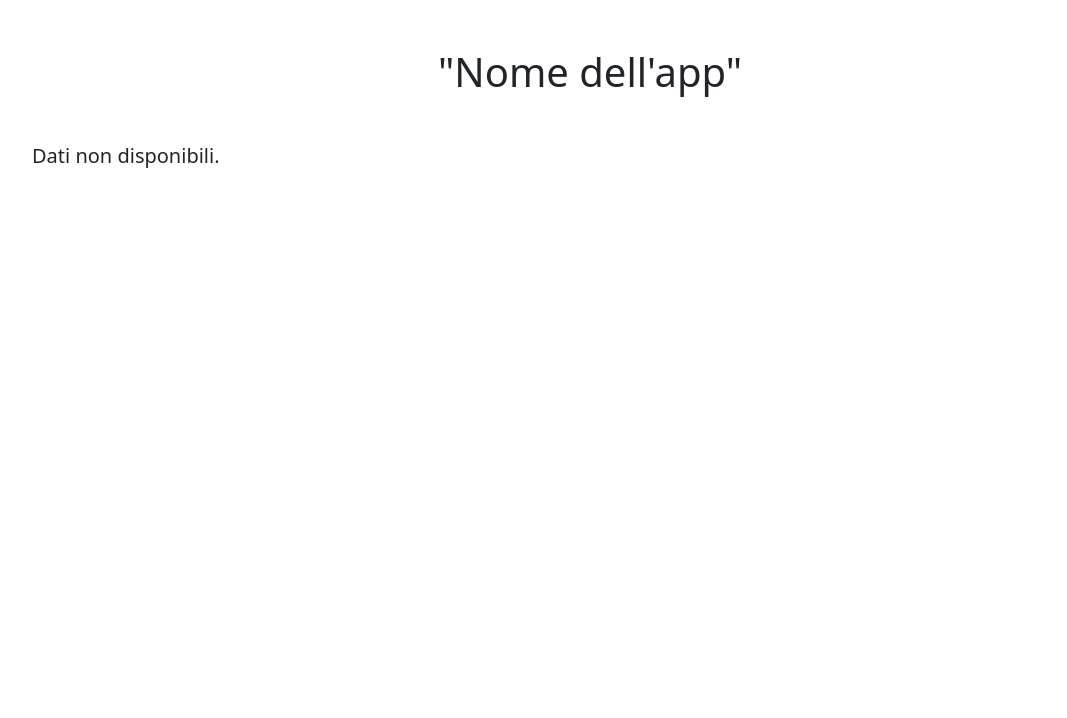
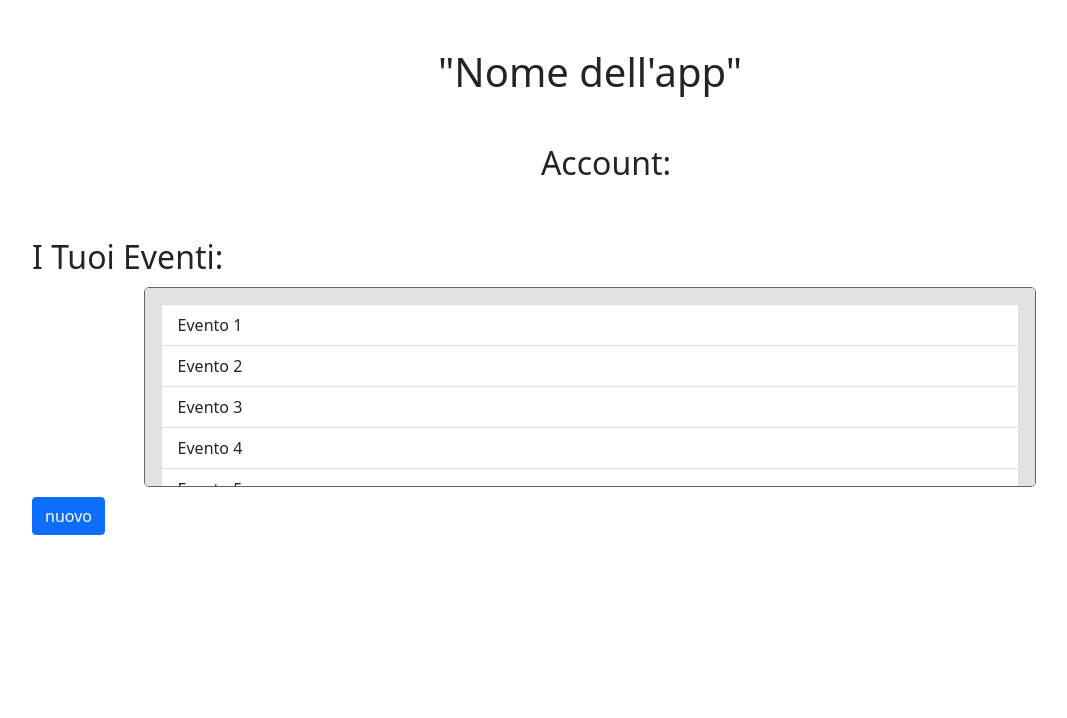
Before and after one commit to Sfabi28/Fides-Project, a plain HTML site: page html_project/business.html in a window 1280 px wide. Shown: the whole page, without its empty margins (50-1117 px from the left). Drawn offline with Linux system fonts and the light colour scheme.

Commit message:
Add files via upload

```diff
--- a/html_project/business.html
+++ b/html_project/business.html
@@ -4,17 +4,48 @@
     <meta charset="UTF-8">
     <meta name="viewport" content="width=device-width, initial-scale=1.0">
     <title>"nome app"-login</title>
-
     <link rel="stylesheet" href="css/bootstrap.min.css">
+    <style>
+        .scrollable-menu {
+            width: 80%; /* Larghezza fissa in percentuale */
+            max-width: 1000px; /* Larghezza massima */
+            height: 200px; /* Altezza fissa */
+            overflow-y: auto; /* Attiva lo scorrimento verticale se necessario */
+            border: 1px solid #646464; /* Bordo del menu */
+            border-radius: 5px; /* Angoli arrotondati */
+            margin: 10px auto; /* Margini automatici per centrare */
+            background-color: #e2e2e2; /* Colore di sfondo del menu */
+        }
+    </style>
 </head>
 <body>
+    <div class="container text-center">
+        <h1 class="text-center my-5">"Nome dell'app"</h1>
+        <div class="d-flex justify-content-center align-items-center">
+            <h2 class="mx-3" id="username"></h2>
+            <h2 class="mx-3">Account: <span id="accountTypeDisplay"></h2>
+        </div>
+    </div>
     <div class="container">
-        <h1 class="text-center my-5">"Nome dell'app"</h1>
-        <h5 id="username"></h5>
-        <h5 id="accountTypeDisplay"></h5>
+        <h2 class="mt-5">I Tuoi Eventi:</h2>
+        <div class="scrollable-menu card card-body">
+            <ul class="list-group">
+                <li class="list-group-item">Evento 1</li>
+                <li class="list-group-item">Evento 2</li>
+                <li class="list-group-item">Evento 3</li>
+                <li class="list-group-item">Evento 4</li>
+                <li class="list-group-item">Evento 5</li>
+                <li class="list-group-item">Evento 6</li>
+                <li class="list-group-item">Evento 7</li>
+                <li class="list-group-item">Evento 8</li>
+                <li class="list-group-item">Evento 9</li>
+                <li class="list-group-item">Evento 10</li>
+            </ul>
+        </div>
+        <button type="submit" class="btn btn-primary">nuovo</button>
     </div>
 
-    <script>
+    <script>Accedi
 
         const nome = localStorage.getItem('nome');
         const cognome = localStorage.getItem('cognome');
@@ -24,13 +55,13 @@
         const password = localStorage.getItem('password');
         const accountType = localStorage.getItem('accountType');
 
-
-        // Controlla se i dati sono disponibili e mostra i dati nella pagina
-        if (username && accountType) {
-            document.getElementById('username').innerText = `Nome Utente: ${username}`;
-            document.getElementById('accountTypeDisplay').innerText = `Tipo di Account: ${accountType}`;
-        } else {
-            // Se i dati non sono disponibili, mostra un messaggio di errore
+        if (username && accountType)
+        {
+            document.getElementById('username').innerText = `${username}`;
+            document.getElementById('accountTypeDisplay').innerText = `${accountType}`;
+        }
+        else
+        {
             document.getElementById('username').innerText = 'Dati non disponibili.';
             document.getElementById('accountTypeDisplay').innerText = '';
         }
```
Also changed, not shown: html_project/registrazione.html (+2 -2 lines).
